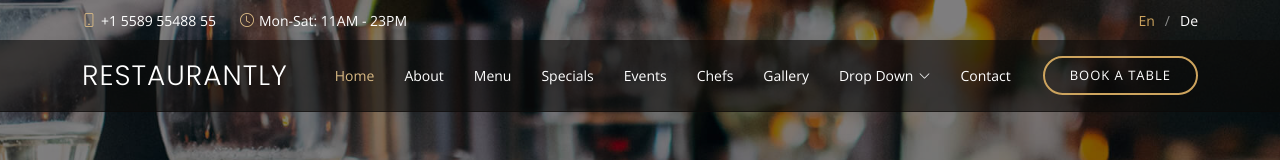
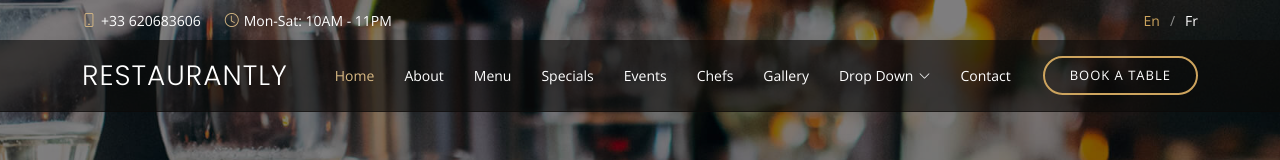
Before and after one commit to nivethakarthi/restaurant, a plain HTML site: page index.html in a window 1280 px wide. Shown: the top 160 px of the page. Drawn offline with nearby package versions, Linux system fonts and the light colour scheme; a web font is replaced by a local one.

Commit message:
Update index.html

```diff
--- a/index.html
+++ b/index.html
@@ -43,14 +43,14 @@
     <div class="container d-flex justify-content-center justify-content-md-between">
 
       <div class="contact-info d-flex align-items-center">
-        <i class="bi bi-phone d-flex align-items-center"><span>+1 5589 55488 55</span></i>
-        <i class="bi bi-clock d-flex align-items-center ms-4"><span> Mon-Sat: 11AM - 23PM</span></i>
+        <i class="bi bi-phone d-flex align-items-center"><span>+33 620683606</span></i>
+        <i class="bi bi-clock d-flex align-items-center ms-4"><span> Mon-Sat: 10AM - 11PM</span></i>
       </div>
 
       <div class="languages d-none d-md-flex align-items-center">
         <ul>
           <li>En</li>
-          <li><a href="#">De</a></li>
+          <li><a href="#">Fr</a></li>
         </ul>
       </div>
     </div>
```
